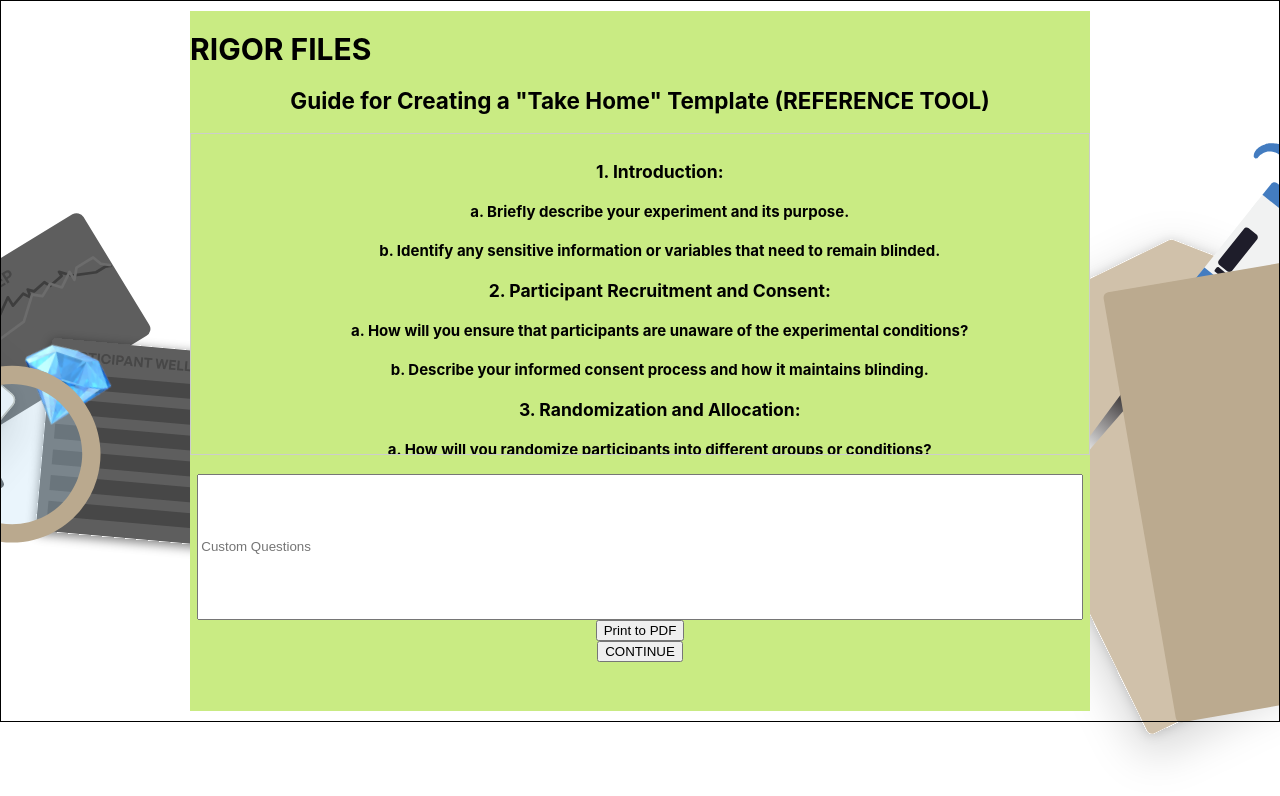
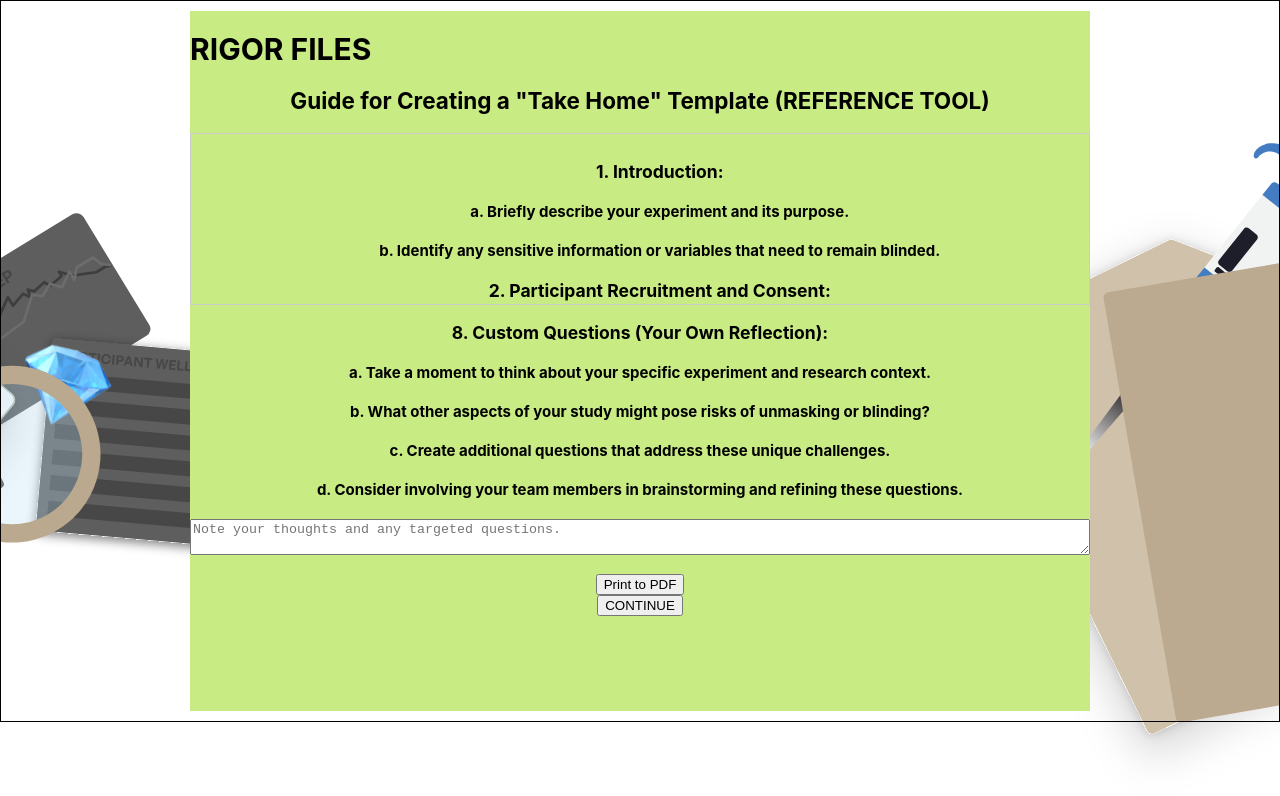
Before and after one commit to c4r-dev/hms-aem-rig-fil-v1, a React (Create React App) app: page /clinicalTrial3 in a window 1280 px wide. Shown: the top 796 px of the page. Built offline with nearby package versions, Linux system fonts and the light colour scheme.

Commit message:
screen to pdf

```diff
--- a/src/App.css
+++ b/src/App.css
@@ -48,7 +48,7 @@
 
 .rtscrolling-box {
   width: 97.5%;
-  height: 300px;
+  height: 150px;
   overflow-y: scroll; /* Allows vertical scrolling */
   overflow-x: hidden; /* Prevents horizontal scrolling */
   border: 1px solid #ccc;
@@ -74,9 +74,12 @@
   text-align: left;
 }
 
-.inputBox {
-  width: 97.5%;
-  height: 20%;
+.text-box-container {
+  display: flex;
+}
+
+.text-box {
+  width: 100%;
 }
 
 .ulNoDot {
--- a/src/components/clinicalTrial2.jsx
+++ b/src/components/clinicalTrial2.jsx
@@ -48,12 +48,9 @@ export default function ClinicalTrial2() {
                             <h3>Note your thoughts and any targeted questions you might ask about the study to help discover risk points in
                                 the space provided for your group.
                             </h3>
-                            <input className="inputBox"
-                                type="text"
-                                value={inputValue}
-                                onChange={handleChange}
-                                placeholder="Note your thoughts and any targeted questions"
-                            />
+                            <div className="text-box-container">
+                                <textarea className="text-box" placeholder="Note your thoughts and any targeted questions."></textarea>
+                            </div>
                             <h3>Here are some hints available if you prefer to see models of types of
                                 questions that are useful when thinking about pitfalls in studies that
                                 might lead to accidental unmasking of experiments.
--- a/src/components/clinicalTrial3.jsx
+++ b/src/components/clinicalTrial3.jsx
@@ -47,13 +47,16 @@ export default function ClinicalTrial3() {
                                 <RefToolScrollingBox />
                             </div>
 
-                            <br></br>
-                            <input className="inputBox"
-                                type="text"
-                                value={inputValue}
-                                onChange={handleInputChange}
-                                placeholder="Custom Questions"
-                            />
+                            <div>
+                                <h3>8. Custom Questions (Your Own Reflection):</h3>
+                                <h4>a. Take a moment to think about your specific experiment and research context.</h4>
+                                <h4>b. What other aspects of your study might pose risks of unmasking or blinding?</h4>
+                                <h4>c. Create additional questions that address these unique challenges.</h4>
+                                <h4>d. Consider involving your team members in brainstorming and refining these questions.</h4>
+                            </div>
+                            <div className="text-box-container">
+                                <textarea className="text-box" placeholder="Note your thoughts and any targeted questions."></textarea>
+                            </div>
                             <br></br>
                             <div> <button onClick={handlePrint}>Print to PDF</button></div>
                             <div> <button onClick={submitContinueClick}>CONTINUE</button></div>
--- a/src/referenceTool.json
+++ b/src/referenceTool.json
@@ -33,12 +33,5 @@
         "number": "7. Reflection and Self-Check:",
         "rule1": "a. Regularly assess whether blinding procedures are being followed.",
         "rule2": "b. Encourage team members to reflect on potential risks of unmasking."
-    },
-    {
-        "number": "8. Custom Questions (Your Own Reflection):",
-        "rule1": "a. Take a moment to think about your specific experiment and research context.",
-        "rule2": "b. What other aspects of your study might pose risks of unmasking or blinding?",
-        "rule3": "c. Create additional questions that address these unique challenges.",
-        "rule4": "d. Consider involving your team members in brainstorming and refining these questions."
     }
 ]
```
